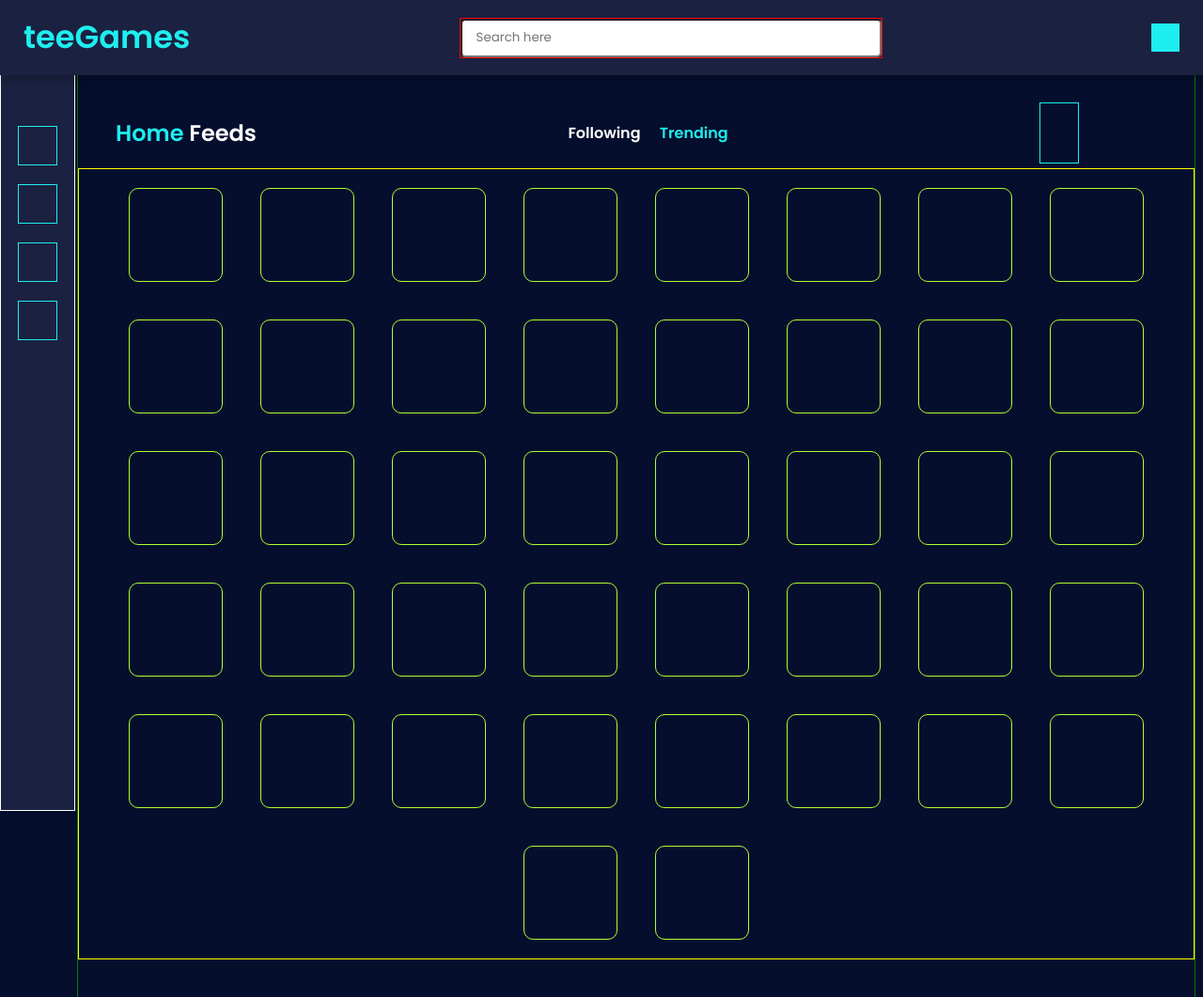
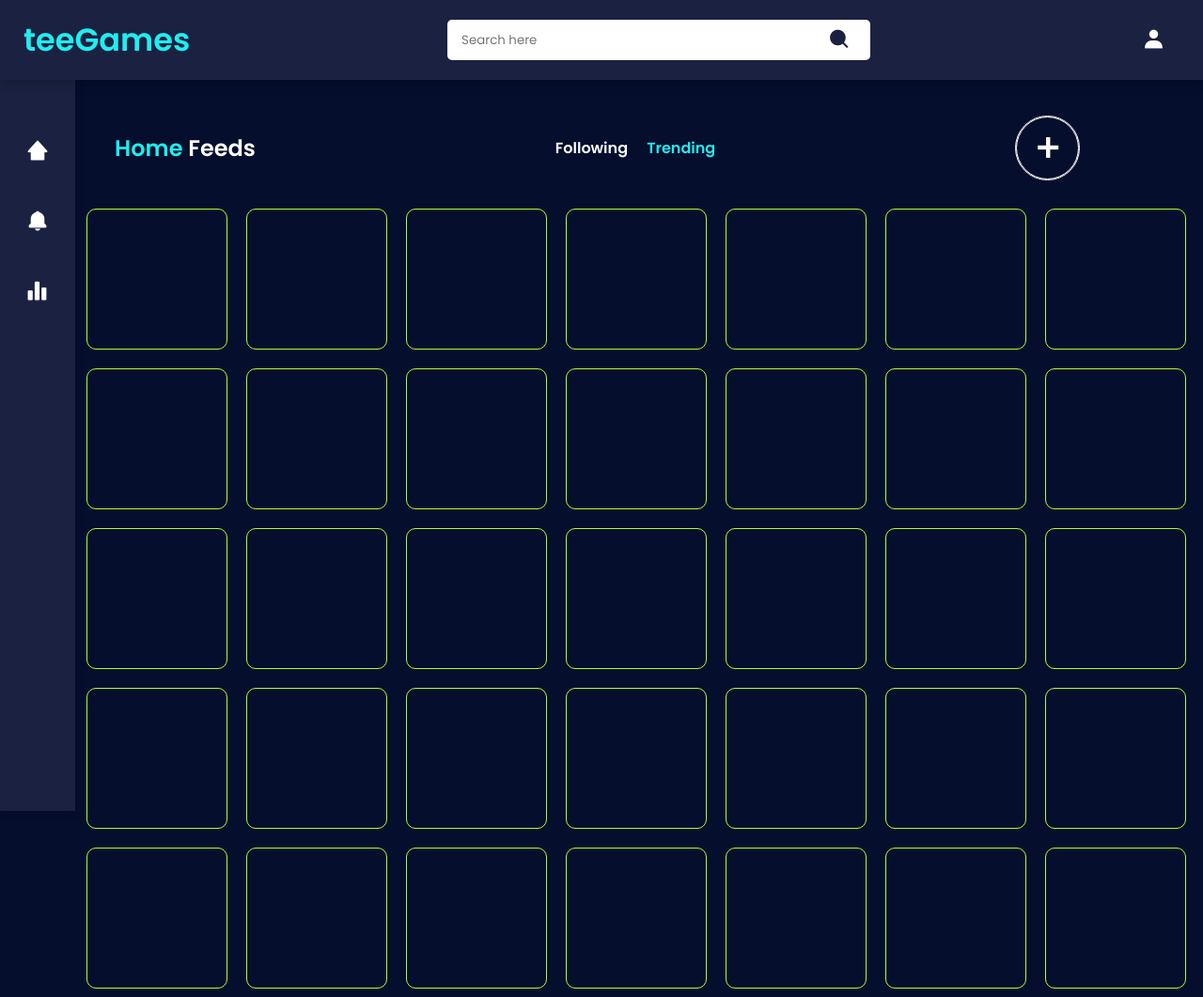
Before and after one commit to Teejay012/teeGames, a plain HTML site: page userhome.html in a window 1280 px wide. Shown: the top 1061 px of the page at 94% size. Drawn offline with nearby package versions, Linux system fonts and the light colour scheme.

Commit message:
Add files via upload

```diff
--- a/userhome.css
+++ b/userhome.css
@@ -13,10 +13,12 @@ body{
 }
 
 i{
-    width: 30px;
+    /* width: 30px;
     height: 30px;
-    border: 1px solid #1eeeef;
-    padding: 20px;
+    border: 1px solid #1eeeef; */
+    padding: 15px;
+    color: #fff;
+    font-size: 25px;
 }
 
 ::-webkit-scrollbar{
@@ -51,22 +53,31 @@ header .logo{
 }
 
 header .search-box{
-    border: 1px solid red;
     position: relative;
     width: 450px;
     height: 43px;
+    display: flex;
+    align-items: center;
 }
 header .search-box input{
     width: 100%;
     height: 100%;
     border-radius: 5px;
     padding: 0 15px;
+    outline: none;
+    border: none;
+}
+header .search-box i{
+    position: absolute;
+    right: 5px;
+    color: #000;
+    color: #1b2141;
+    /* bottom: 0; */
 }
 
-header .profile{
-    width: 30px;
-    height: 30px;
-    background: #1eeeef;
+header .profile i{
+    font-size: 25px;
+    color: #fff;
 }
 
 main{
@@ -83,7 +94,6 @@ main{
     height: 100%;
     width: 80px;
     background: #1b2141;
-    border: 1px solid white;
     position: fixed;
     z-index: 100;
     box-shadow: 0 0 10px rgba(0, 0, 0, 0.2);
@@ -96,7 +106,10 @@ main{
     display: block;
     margin: 20px 0;
 }
-.left-side .search-icon{
+.left-side .bxs-search{
+    display: none;
+}
+.left-side .mobile-add{
     display: none;
 }
 
@@ -108,7 +121,6 @@ main{
     position: relative;
     left: 82px;
     padding: 40px 0;
-    border: 1px solid green;
     width: 93%;
     /* height: 100vh; */
     overflow: auto;
@@ -144,11 +156,19 @@ main{
 .right-bar .right-container .head .ft span.active{
     color: #1eeeef;
 }
+.right-bar .right-container .head .add{
+    font-size: 35px;
+    font-weight: bold;
+    /* padding: 10px; */
+    border: 1px solid #fff;
+    border-radius: 50%;
+    cursor: pointer;
+}
 
 
-.right-bar .game-posts{
+/* .right-bar .game-posts{
     border: 1px solid yellow;
-}
+} */
 .right-bar .game-posts .game-posts-cards{
     display: flex;
     justify-content: center;
@@ -156,10 +176,10 @@ main{
     flex-wrap: wrap;
 }
 .right-bar .game-posts .game-posts-cards .game-card{
-    width: 100px;
-    height: 100px;
+    width: 150px;
+    height: 150px;
     border: 1px solid greenyellow;
-    margin: 20px;
+    margin: 10px;
     border-radius: 10px;
 }
 
@@ -187,8 +207,13 @@ main{
     header .search-box{
         display: none;
     }
-    .left-side .search-icon{
+    .left-side .bxs-search{
         display: block;
+    }
+    .left-side .mobile-add{
+        display: block;
+        border: 1px solid #fff;
+        border-radius: 50%;
     }
 
     /* =========== LEFT TO BOTTOM BAR ======== */
@@ -234,6 +259,10 @@ main{
         width: 93%;
     } */
 
+    .right-bar .right-container .head.sticky{
+        top: 58px;
+    }
+
     .right-bar .right-container .head{
         width: 100%;
         padding: 13px 25px;
@@ -250,4 +279,11 @@ main{
     .right-bar .right-container .add{
         display: none;
     }
+
+
+
+
+    i{
+        padding: 3px;
+    }
 }
--- a/userhome.html
+++ b/userhome.html
@@ -6,6 +6,7 @@
     <meta name="viewport" content="width=device-width, initial-scale=1.0">
     <title>Home</title>
     <link rel="stylesheet" href="userhome.css">
+    <link href='https://unpkg.com/boxicons@2.1.4/css/boxicons.min.css' rel='stylesheet'>
 </head>
 <body>
     <header>
@@ -15,10 +16,13 @@
 
         <div class="search-box">
             <input type="text" placeholder="Search here">
+            <i class='bx bxs-search'></i>
         </div>
 
 
-        <div class="profile"></div>
+        <div class="profile">
+            <i class='bx bxs-user'></i>
+        </div>
     </header>
 
     <main>
@@ -27,12 +31,11 @@
 
         <div class="left-side">
             <div class="left-container">
-                <i></i>
-                <i></i>
-                <i></i>
-                <i></i>
-                <i class="search-icon"></i>
-                <!-- <i class="profile"></i> -->
+                <i class='bx bxs-home-alt-2'></i>
+                <i class='bx bxs-bell'></i>
+                <i class='bx bx-plus mobile-add'></i>
+                <i class='bx bxs-bar-chart-alt-2'></i>
+                <i class='bx bxs-search'></i>
             </div>
         </div>
 
@@ -50,7 +53,7 @@
                     </div>
 
                     <div class="add">
-                        <i></i>
+                        <i class='bx bx-plus add'></i>
                     </div>
                 </div>
 
```
Also changed, not shown: index.html (+1 -1 lines).
